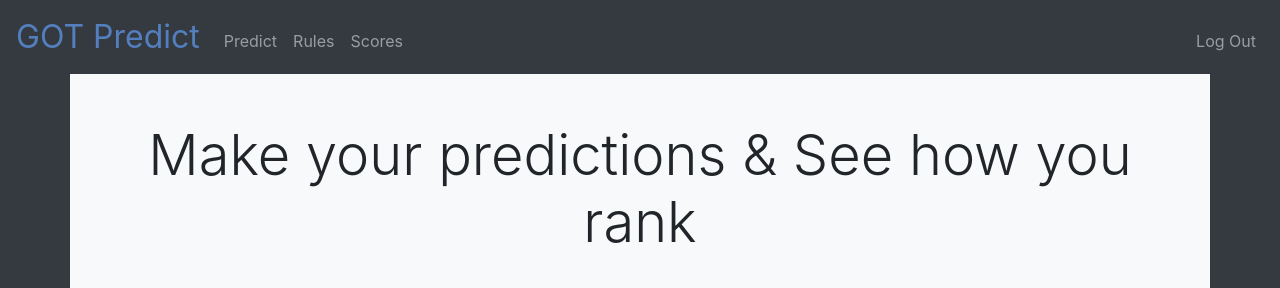
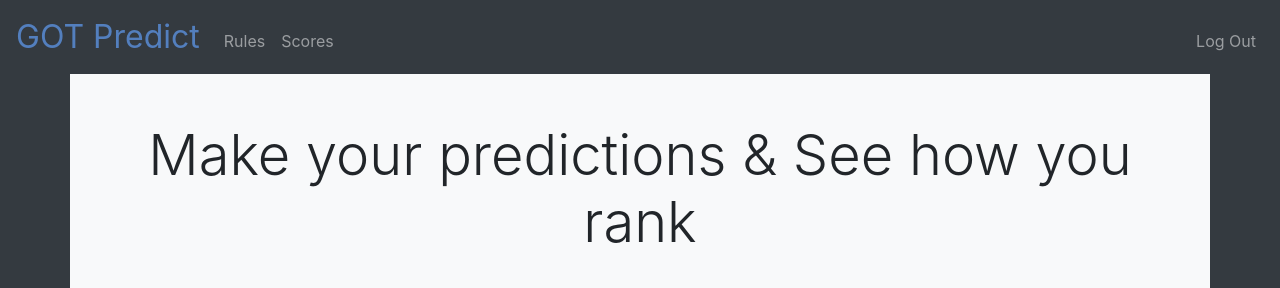
Before and after one commit to nellanap/got, a Flask app: page / in a window 1280 px wide. Shown: the top 288 px of the page. Run offline with Flask 2, Linux system fonts and the light colour scheme; a user stored in the database is signed in; data that the repository does not hold is empty; some libraries are stand-ins or nearby versions.

Commit message:
pushing to heroku

```diff
--- a/app/templates/layout.html
+++ b/app/templates/layout.html
@@ -30,7 +30,7 @@
             <div class="collapse navbar-collapse" id="navbar">
                 {% if session.user_id %}
                     <ul class="navbar-nav mr-auto mt-2">
-                        <li class="nav-item"><a class="nav-link" href="/predict">Predict</a></li>
+                        <!--<li class="nav-item"><a class="nav-link" href="/predict">Predict</a></li>-->
                         <li class="nav-item"><a class="nav-link" href="/rules">Rules</a></li>
                         <li class="nav-item"><a class="nav-link" href="/scores">Scores</a></li>
                     </ul>
```
